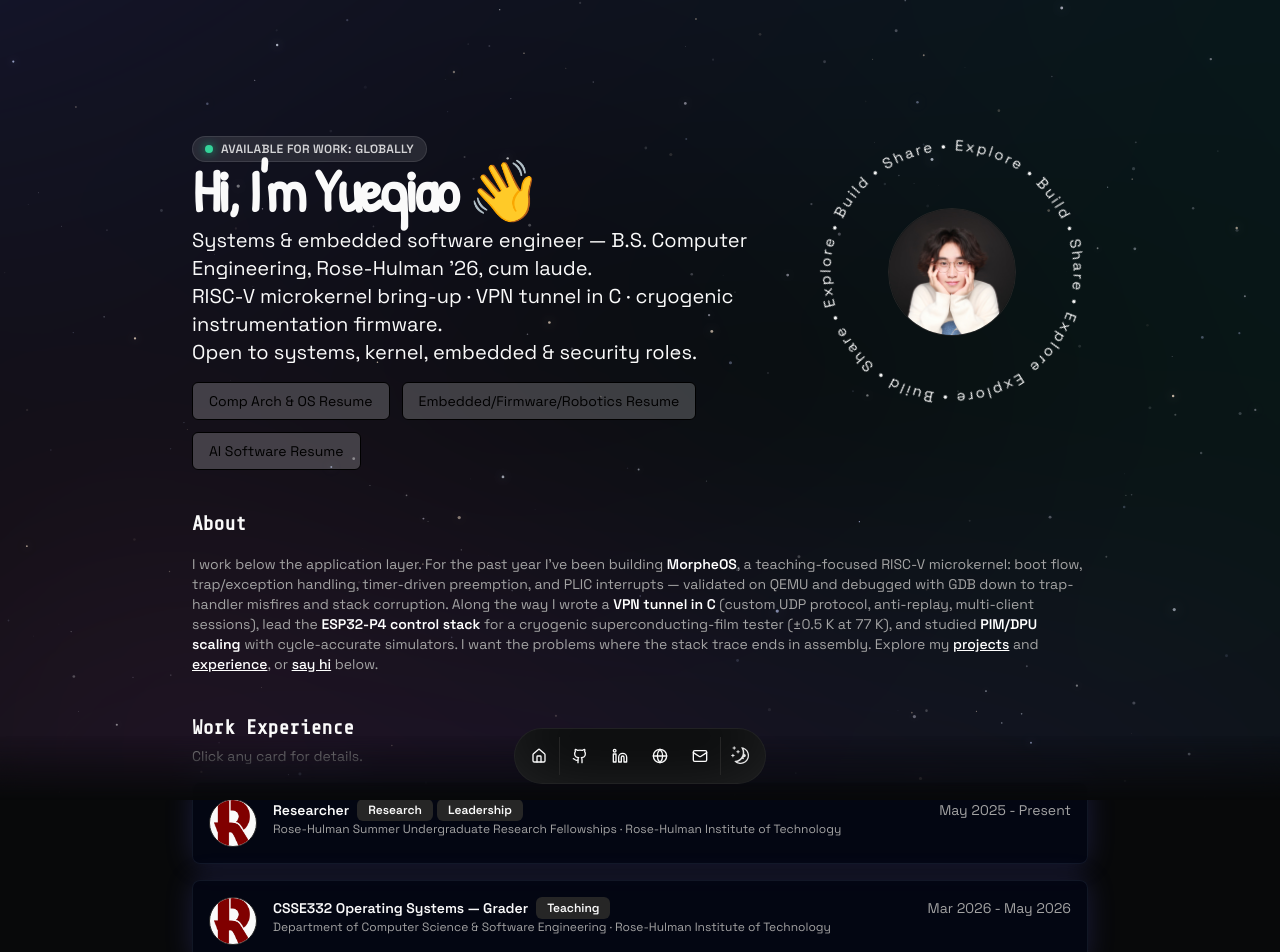
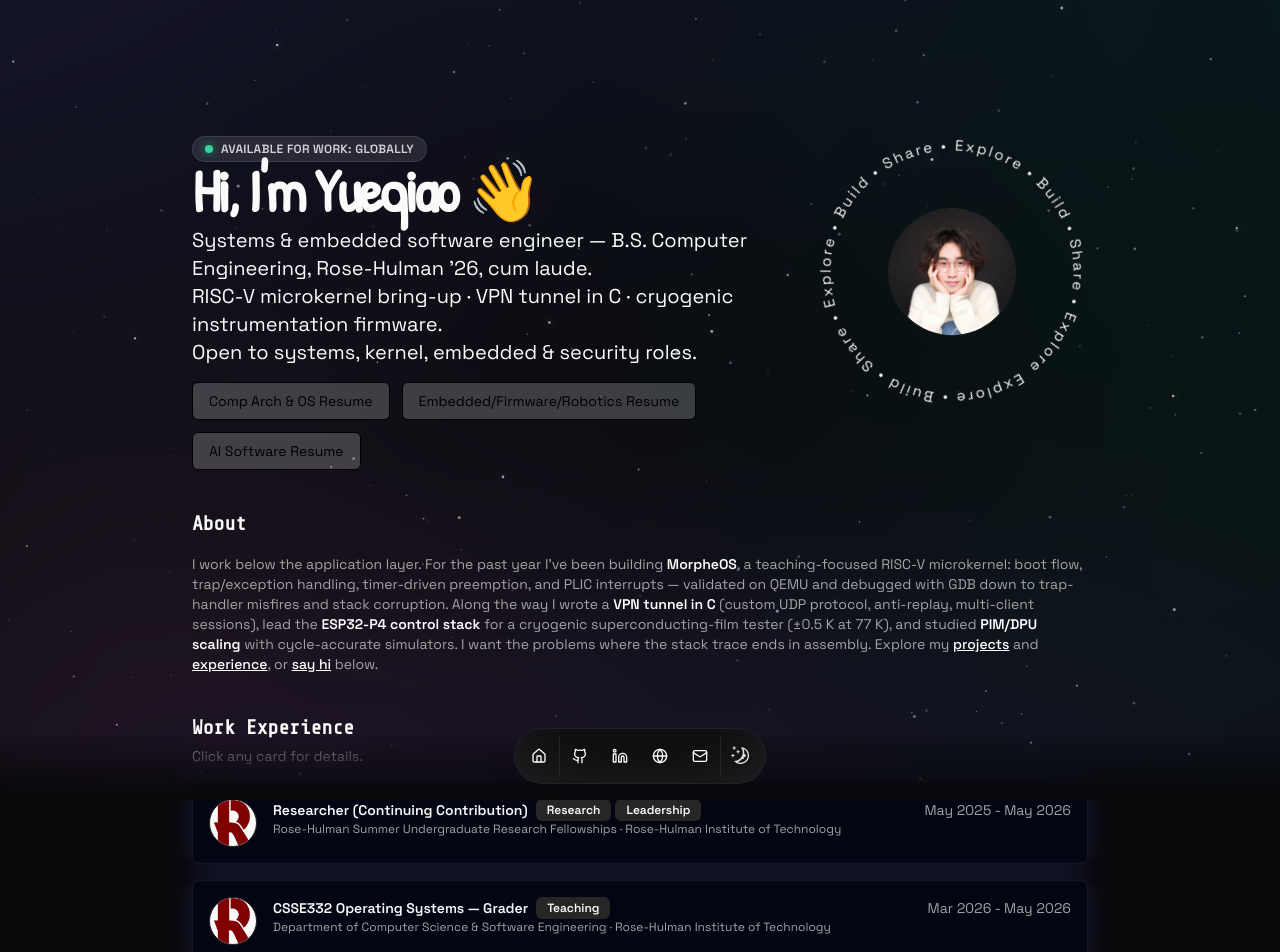
Before and after one commit to WillWYQ/portfolio, a Next.js app: page / in a window 1280 px wide. Shown: the top 952 px of the page. Built offline with nearby package versions, Linux system fonts and the light colour scheme.

Commit message:
fix: update researcher title and duration in resume data for clarity

```diff
--- a/src/data/resume.tsx
+++ b/src/data/resume.tsx
@@ -202,10 +202,10 @@
       href: "https://www.rose-hulman.edu/",
       badges: ["Research", "Leadership"],
       location: "Terre Haute, IN",
-      title: "Researcher ",
+      title: "Researcher (Continuing Contribution)",
       logoUrl: "/rhit.png",
       start: "May 2025",
-      end: "Present",
+      end: "May 2026",
       description:
         "Designed and implemented core microkernel components on a RISC-V SoC, including boot, trap/exception handling, timer-driven preemption, and PLIC-based external interrupts. Integrated OpenSBI (FW_DYNAMIC) and verified the system on QEMU with GDB. Authored documentation, lab exercises, and code comments for an educational OS stack; maintained reproducible build tooling (Makefiles, scripts) to support students. Practiced low-level debugging (RISC-V assembly, linker scripts, interrupt controller configuration) under faculty mentorship; collaborated remotely with the research team. (Remote; Terre Haute, IN)"
     },
```
